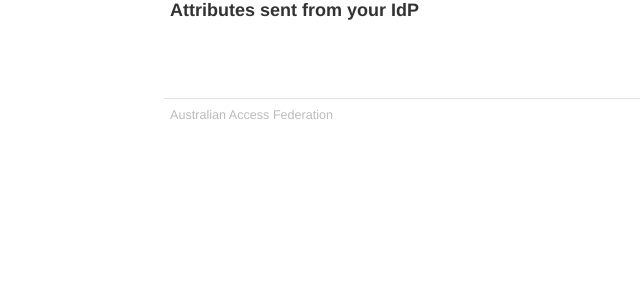
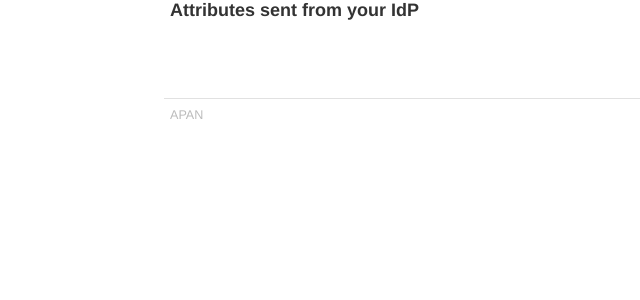
Before and after one commit to APAN-TF-IAM/Attribute-Mirror, a PHP site: page / in a window 1280 px wide. Shown: the part 158-458 px from the top of the page, without its empty margins (0-640 px from the left). Run offline with PHP 8.4, Linux system fonts and the light colour scheme; some libraries are stand-ins or nearby versions.

Commit message:
Removed references to AAF

```diff
--- a/src/index.php
+++ b/src/index.php
@@ -86,7 +86,7 @@ echo "</table>\n";
         <div class="row">
           <div class="span12">
             <p>
-              <a href="http://www.aaf.edu.au">Australian Access Federation</a>
+              <a href="http://apan.net">APAN</a>
             </p>
           </div>
         </div>
```
